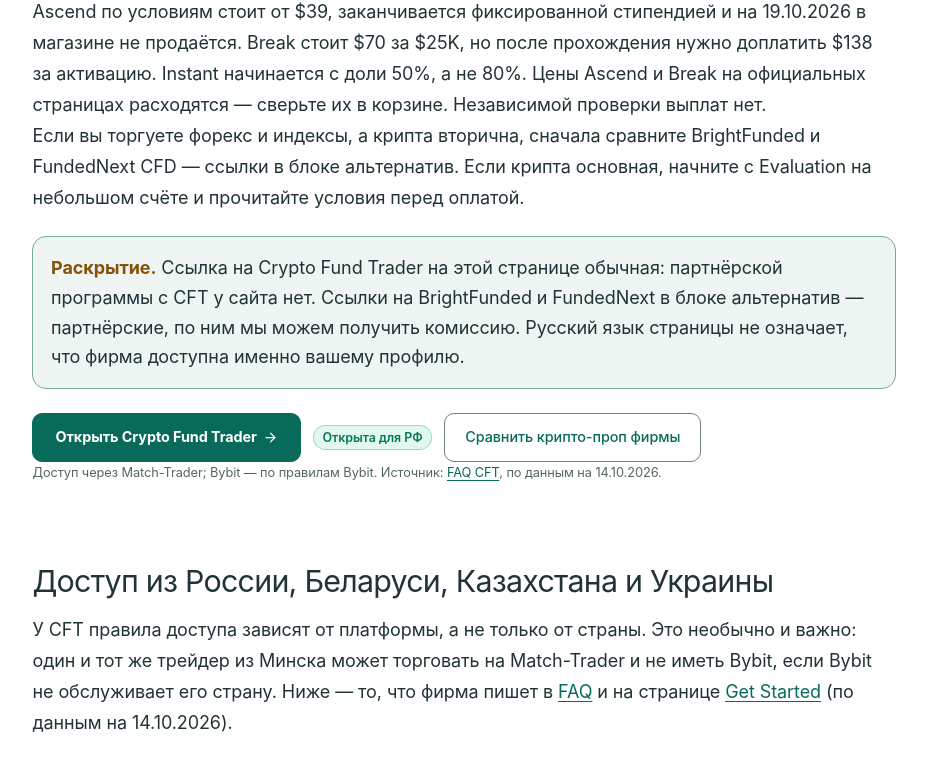
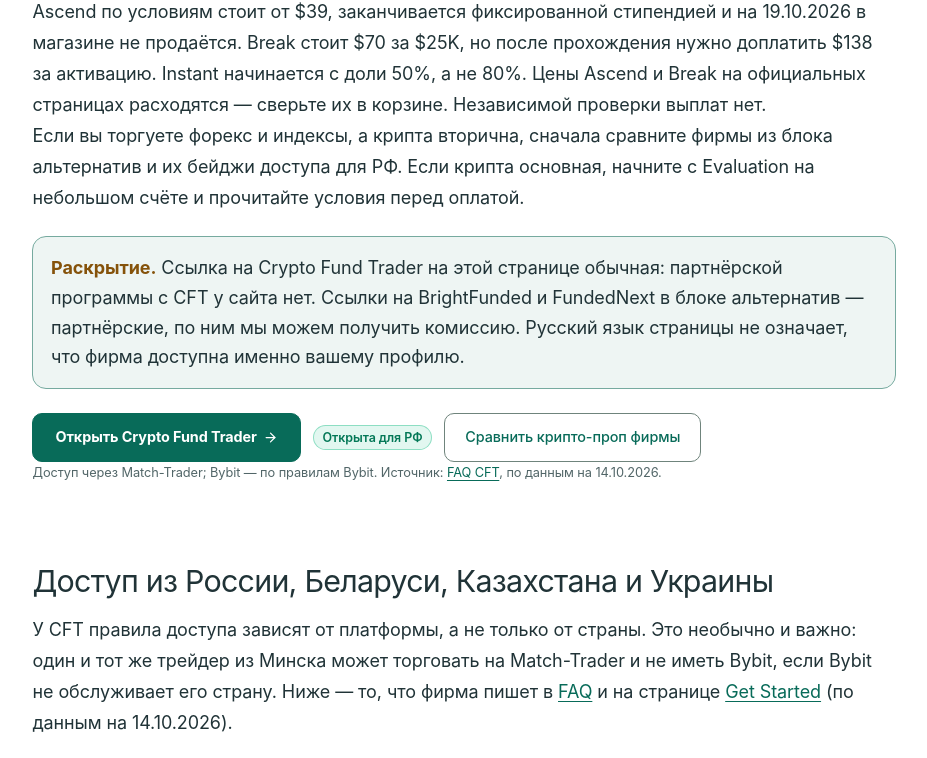
Before and after one commit to Vilmanis99/tradersfund, a Next.js app: page /ru/obzor-crypto-fund-trader in a window 1280 px wide. Shown: the part 1679-2437 px from the top of the page, without its empty margins (176-1103 px from the left). Built offline with nearby package versions, Linux system fonts and the light colour scheme; no server answers.

Commit message:
content(ru): FundedNext alternative card — drop stale 'CFD open, Futures restricts Russia' prose; access shown only by the russiaStatus badge (Tracker 41f3c05 restricted, 20.10.2026)

```diff
--- a/app/ru/obzor-crypto-fund-trader/page.tsx
+++ b/app/ru/obzor-crypto-fund-trader/page.tsx
@@ -244,8 +244,8 @@ export default function RussianCryptoFundTraderReviewPage() {
               {' '}Независимой проверки выплат нет.
             </p>
             <p>
-              Если вы торгуете форекс и индексы, а крипта вторична, сначала сравните BrightFunded и FundedNext CFD — ссылки в блоке
-              альтернатив. Если крипта основная, начните с Evaluation на небольшом счёте и прочитайте условия перед оплатой.
+              Если вы торгуете форекс и индексы, а крипта вторична, сначала сравните фирмы из блока
+              альтернатив и их бейджи доступа для РФ. Если крипта основная, начните с Evaluation на небольшом счёте и прочитайте условия перед оплатой.
             </p>
             <div className="ru-notice ru-disclosure" data-russian-affiliate-disclosure="crypto-fund-trader-review">
               <strong>Раскрытие.</strong> Ссылка на Crypto Fund Trader на этой странице обычная: партнёрской программы с CFT у сайта
@@ -497,7 +497,7 @@ export default function RussianCryptoFundTraderReviewPage() {
         <section className="ru-section" id="alternatives">
           <div className="ru-shell ru-content" data-russian-cft-alternatives="bright-funded-first">
             <h2>Альтернативы Crypto Fund Trader</h2>
-            <p>Если вам важнее форекс и индексы, чем крипта, или нужна оплата в евро, сравните две фирмы, которые {asOf(ACCESS_CHECKED)} не включают Россию в свои списки ограничений.</p>
+            <p>Если вам важнее форекс и индексы, чем крипта, или нужна оплата в евро, сравните BrightFunded и FundedNext. Доступ для РФ у каждой фирмы показан бейджем рядом с кнопкой — он берётся из нашей последней проверки.</p>
             <div className="ru-grid">
               <article className="ru-card" data-russian-cft-alternative="bright-funded">
                 <ShieldCheck size={22} color="var(--accent-light)" aria-hidden="true" />
@@ -511,7 +511,7 @@ export default function RussianCryptoFundTraderReviewPage() {
               <article className="ru-card" data-russian-cft-alternative="fundednext">
                 <Bitcoin size={22} color="var(--accent-light)" aria-hidden="true" />
                 <h3>FundedNext (CFD)</h3>
-                <p className="ru-muted">Только CFD-направление: FundedNext Futures Россию ограничивает. Выплаты в USDT и USDC.</p>
+                <p className="ru-muted">CFD-программы Stellar. Выплаты в USDT и USDC; доступ для РФ — по бейджу рядом с кнопкой.</p>
                 <div className="ru-actions">
                   <Link href="/ru/obzor-fundednext" className="btn-outline">Обзор</Link>
                   <RuGoLink firm="fundednext" href="/go/fundednext?from=ru-cft-alternative-fundednext" rel={goLinkRel('fundednext')} className="btn-primary">Проверить FundedNext <ArrowRight size={14} aria-hidden="true" /></RuGoLink>
```
